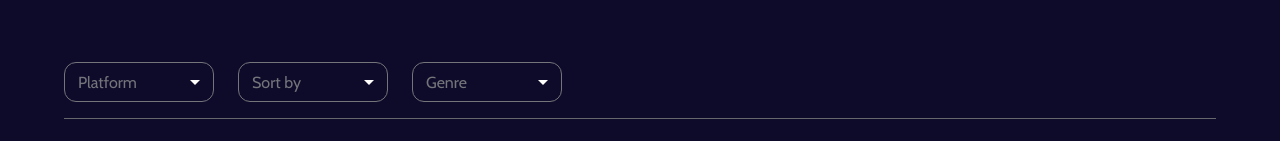
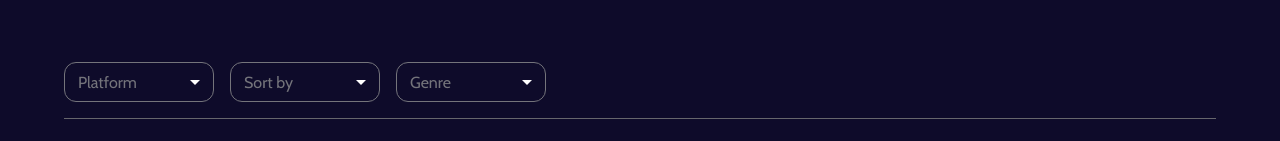
Before and after one commit to asudakova/gamebase-app, a React (Vite) app: page / in a window 1280 px wide. Shown: the part 356-497 px from the top of the page. Built offline with nearby package versions, Linux system fonts and the light colour scheme; a web font is replaced by a local one.

Commit message:
Add flexwrap for filters row

```diff
--- a/src/components/Filters/Filters.tsx
+++ b/src/components/Filters/Filters.tsx
@@ -36,7 +36,7 @@ const Filters: React.FC = () => {
 
   return (
     <Box bgcolor="background.secondary" sx={{ pb: 3 }}>
-      <Stack direction="row" justifyContent="left" spacing={3} pb={2}>
+      <Stack direction="row" justifyContent="left" flexWrap="wrap" spacing={2} pb={2} useFlexGap>
         <FormControl color="primary" size="small" sx={{ minWidth: '150px' }}>
           <InputLabel id="platform-label">Platform</InputLabel>
           <Select
```
